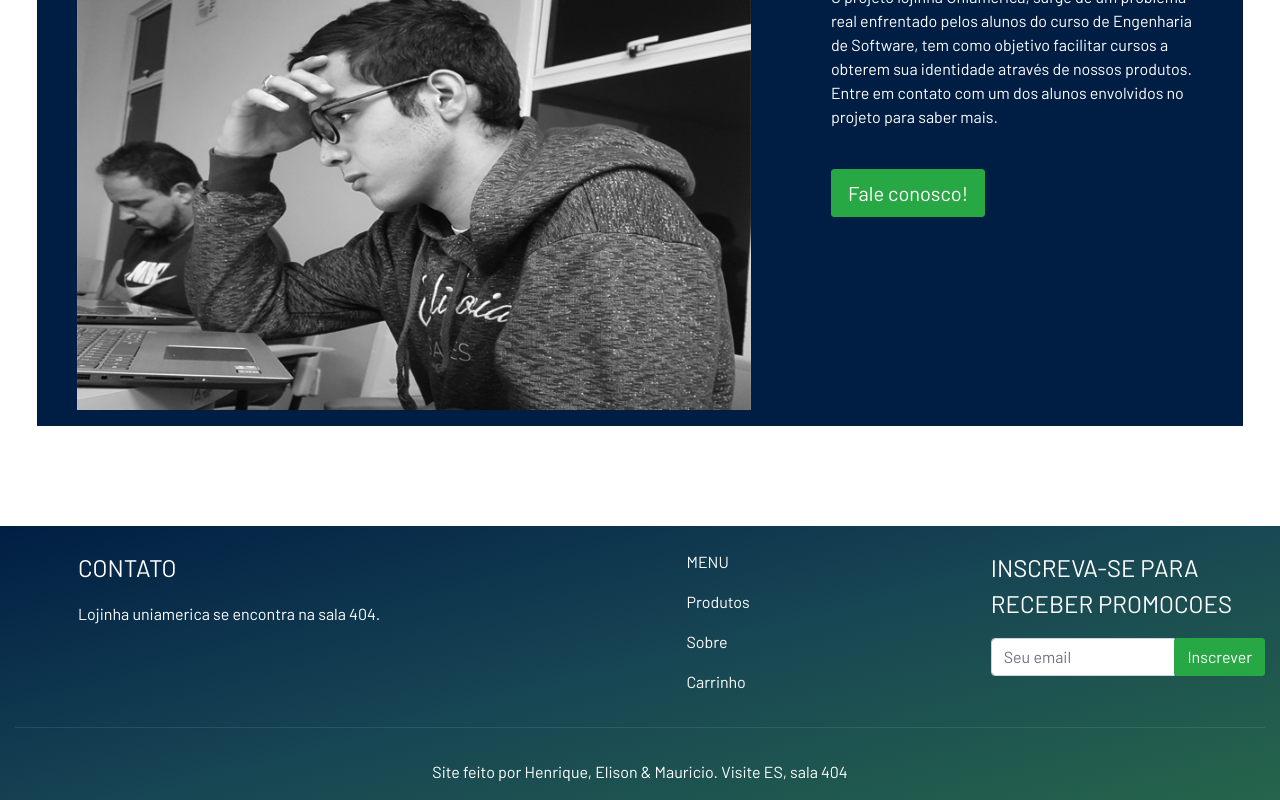
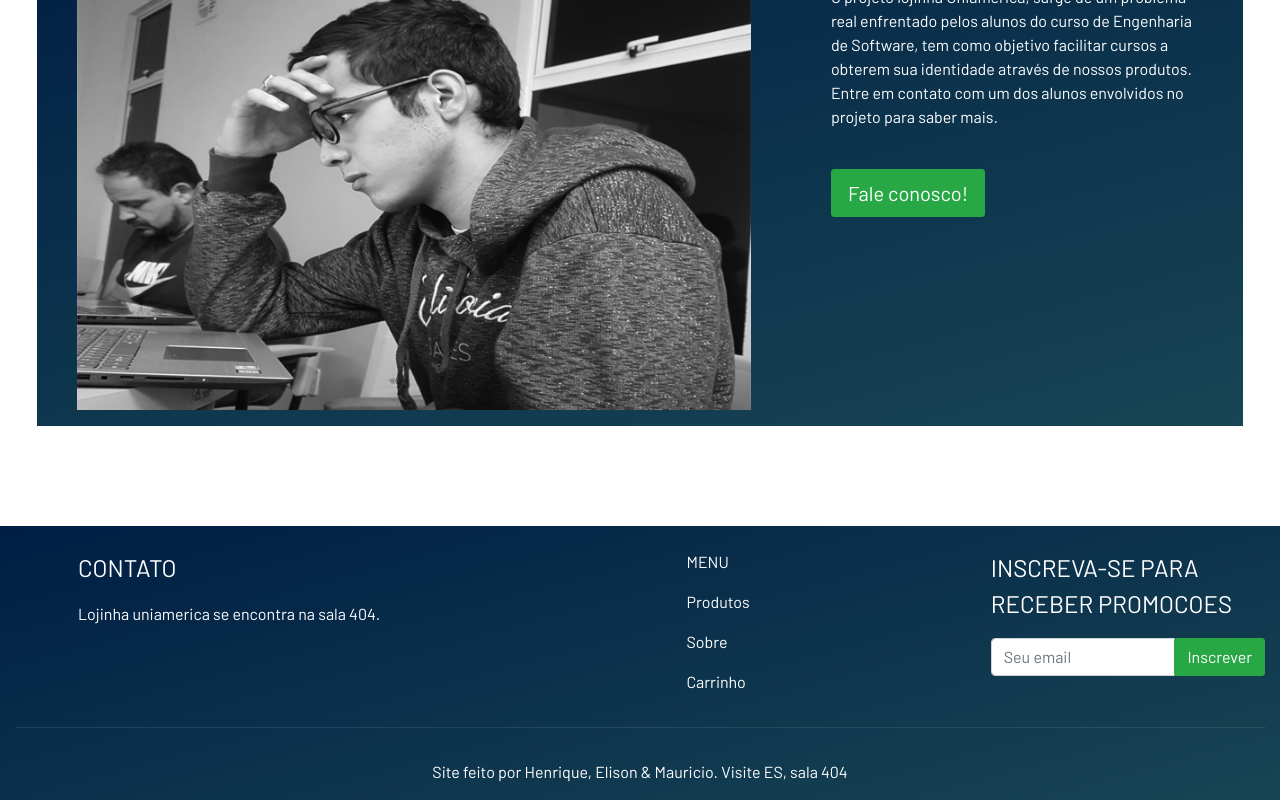
Before and after one commit to Henriquecesp/lojinha-react, a React (Create React App) app: page /About in a window 1280 px wide. Shown: the part 288-1088 px from the top of the page. Built offline with nearby package versions, Linux system fonts and the light colour scheme.

Commit message:
color change

```diff
--- a/src/components/Product/DetailsComponent.js
+++ b/src/components/Product/DetailsComponent.js
@@ -17,9 +17,9 @@ export default class DetailsComponent extends Component {
                     data-aos='fade-left'
                     data-aos-duration='3000'
                     className='col-10 mx-auto
-                                    text-center text-secondary text-uppercase pt-5 my-5'
+                                    text-center text-secondary text-uppercase my-5'
                   >
-                    <h1>{title}</h1>
+                   <h1 className='text-secondary text-title'>{title}</h1>
                   </div>
                 </div>
                 {/*END TITLE*/}
--- a/src/sass/styles.scss
+++ b/src/sass/styles.scss
@@ -6,6 +6,7 @@ $white-color: #ffff;
 $black-color: #000;
 $orange-color: #ec8337;
 $footer-color: #ffff;
+$linear-blue: linear-gradient(165deg, #001e44, #003343e8);
 
 * {
   margin: 0;
@@ -106,7 +107,7 @@ li {
   height: 90vh;
 }
 .details{
-  background: $secundary-color;
+  background: $linear-blue;
 }
 .explore {
   position: absolute;
@@ -177,7 +178,7 @@ li {
 }
 .product-wrapper {
   .card {
-    background-color: $secundary-color;
+    background: $linear-blue;
     transition: all 0.5s linear;
     border: 1px solid #cac9d1;
   }
@@ -193,7 +194,6 @@ li {
     transform: scale(1.2);
   }
   .card-footer {
-    background: $secundary-color;
     border-top: transparent;
     font-size: 0.8rem;
     padding: 0.5rem 0 0 1rem;
@@ -233,7 +233,7 @@ li {
   #modal {
     z-index: 100;
     transform: scale(0.7);
-    background:$secundary-color;
+    background:$linear-blue;
     border-radius: 3px;
     border: $secundary-color solid 1px;
   }
@@ -243,7 +243,7 @@ li {
   top: 10vh;
 }
 .cart-bg {
-  background-color: $secundary-color;
+  background: $linear-blue;
   border: $secundary-color solid 1px;
 }
 .empty-cart{
@@ -262,7 +262,7 @@ li {
 .footer{
   height: 100%;
   bottom: 0;
-  background: linear-gradient(165deg, #001e44, #003343e8, #004b2cda);
+  background: $linear-blue;
 }
 .footer-line{
   display: block;
```
